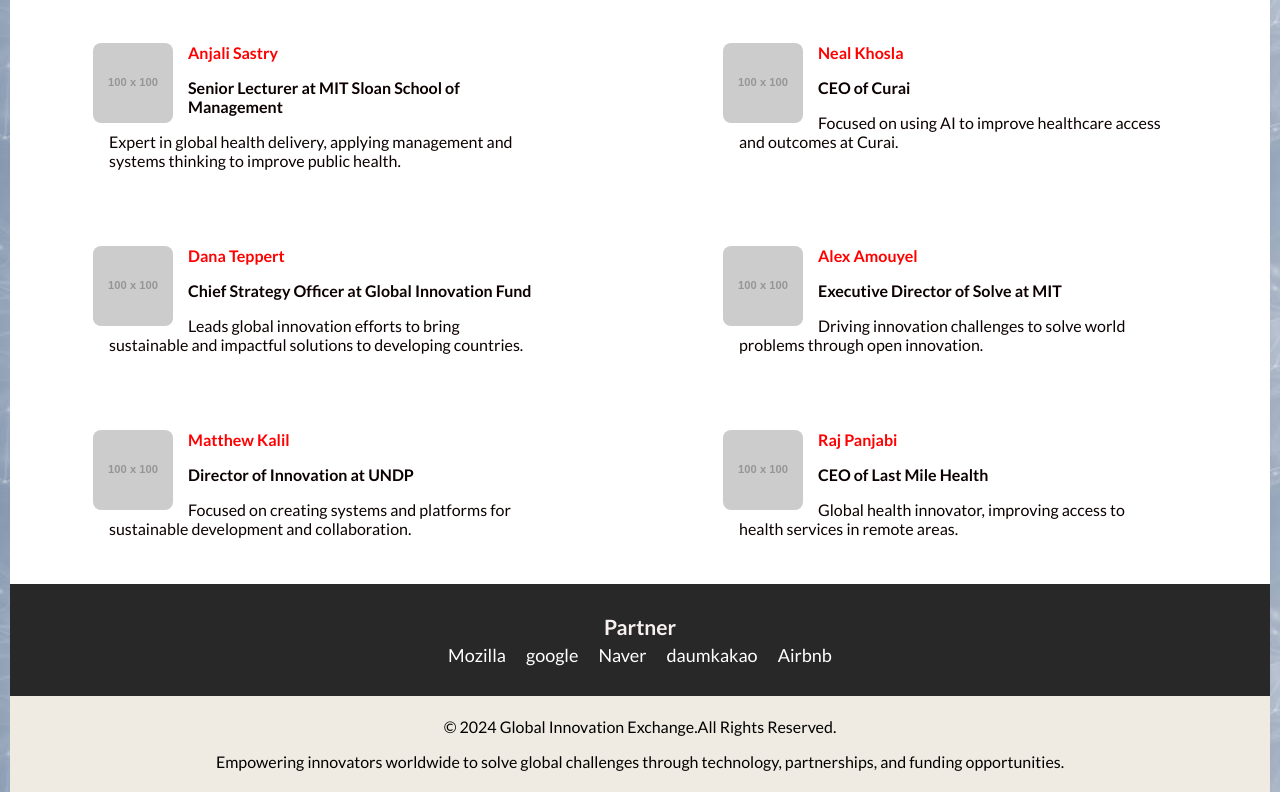
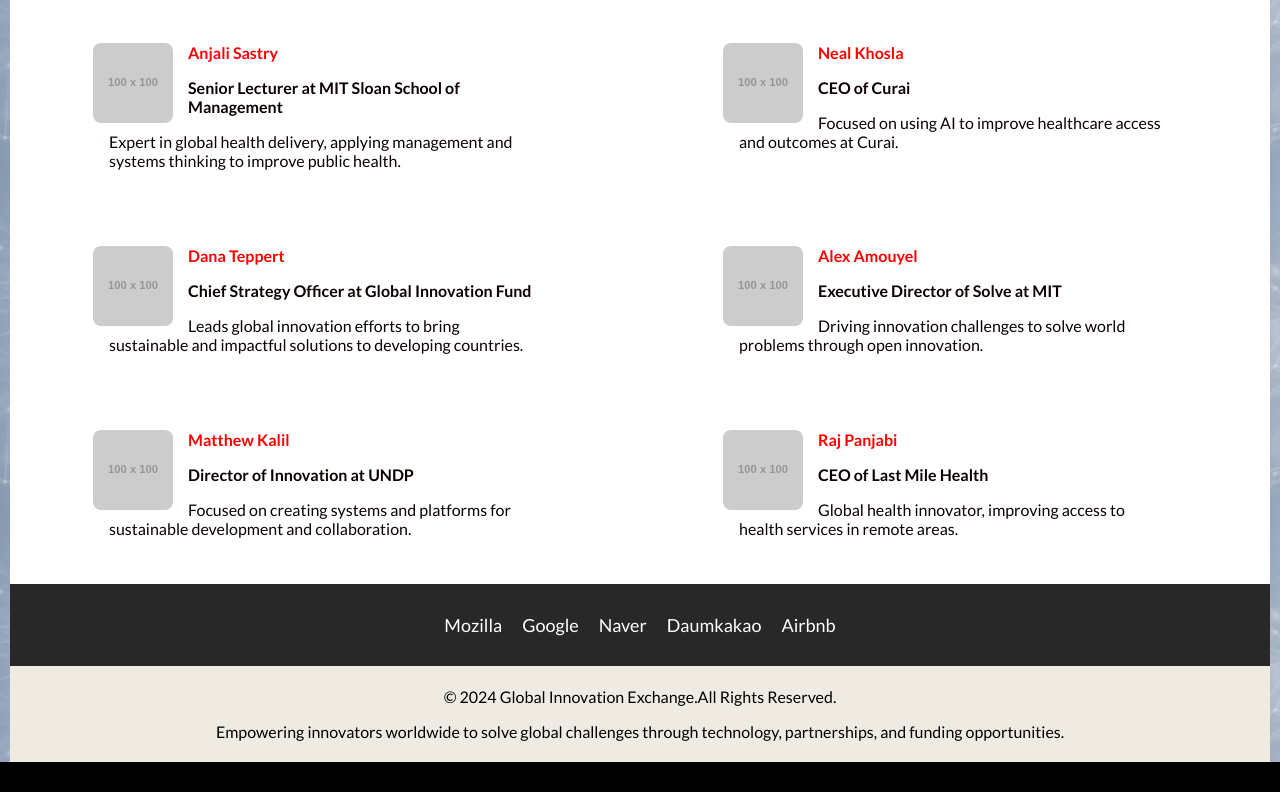
Before and after one commit to Aqsamaan12/capstoneproject, a website: page home.html in a window 1280 px wide. Shown: the part 1205-1997 px from the top of the page. After the commit the page ends 1967 px from the top, so only its background shows below. Drawn offline with Linux system fonts and the light colour scheme; placeholder pictures from the web are drawn by us.

Commit message:
fix stylient

```diff
--- a/home.html
+++ b/home.html
@@ -7,10 +7,8 @@
     <link href="https://fonts.googleapis.com/css2?family=Lato:wght@400;700&display=swap" rel="stylesheet">
     <link rel="stylesheet" href="style.css">
     <link href="https://cdnjs.cloudflare.com/ajax/libs/font-awesome/6.0.0-beta3/css/all.min.css" rel="stylesheet">
-    <script src="script.js" defer></script>
 </head>
 <body>
-
     <!-- First Navbar -->
     <nav class="navbar social-navbar">
         <ul>
@@ -21,18 +19,15 @@
             <li><a href="Logout">Logout</a></li>
         </ul>
     </nav>
-
     <!-- Second Navbar with Hamburger Menu -->
 <nav class="navbar main-navbar">
     <div class="logo">
         <a href="about.html">Global<b> Innovation</b></a>
     </div>
-
     <!-- Hamburger Icon -->
     <div class="hamburger" id="hamburger">
         <i class="fas fa-bars"></i>
     </div>
-
     <!-- Nav Links -->
     <div class="nav-links-container" id="nav-links-container">
         <ul class="nav-links" id="nav-links">
@@ -44,8 +39,6 @@
         </ul>
     </div>
 </nav>
-
-
     <!-- Content -->
     <div class="container">
         <h3>"Hello! Sharing World"</h3>
@@ -56,7 +49,6 @@
         <p class="event-date"><h4>2024-11-15(THU) ~ 18(FRI)</h4></p>
         <p class="location"><h5>@Javits Center 429 11th Ave, New York, NY 10001, United States</h5></p>
     </div>
-
     <!-- Main Program -->
     <section class="main-program">
         <h2>Main Program</h2>
@@ -79,31 +71,26 @@
         </div>
         <a href="index.html" class="program-link">SEE THE WHOLE PROGRAM</a>
     </section>
-
     <!--Feature speakers-->
         <div class="featured-speakers-header">
         <h2>Featured Speakers</h2>
         <p>Meet our renowned speakers who are shaping the future of innovation.</p>
-
         <div class="featured-speakers" id="speakers">
     </div>
-
-
     <footer>
         <div class="footer-content">
-            <h3 id="h3">Partner</h3>
             <ul class="partner-list">
                 <li><a href="https://www.mozilla.org/"><img src="" alt="">Mozilla</a></li>
-                <li><a href="https://www.google.com/"><img src="" alt="">google</a></li>
+                <li><a href="https://www.google.com/"><img src="" alt="">Google</a></li>
                 <li><a href="https://www.naver.com/"><img src="" alt="">Naver</a></li>
-                <li><a href="https://www.daumkakao.com/"><img src="" alt="">daumkakao</a></li>
+                <li><a href="https://www.daumkakao.com/"><img src="" alt="">Daumkakao</a></li>
                 <li><a href="https://www.airbnb.com/"><img src="" alt="">Airbnb</a></li>
             </ul>
         </div>
     </footer>
-
 <footer class="last-footer"><p>&copy; 2024 Global Innovation Exchange.All Rights Reserved.</p>
         <p>Empowering innovators worldwide to solve global challenges through technology, partnerships, and funding opportunities.</p>
 </footer>
+<script src="script.js" defer></script>
 </body>
 </html>
--- a/style.css
+++ b/style.css
@@ -104,7 +104,6 @@
 .main-navbar ul li a:hover {
   color: #971e1e; /* Hover effect on links */
 }
-
 
 /* Call to Action Button */
 .cta-button {
```
Also changed, not shown: google-logo.png (deleted).
